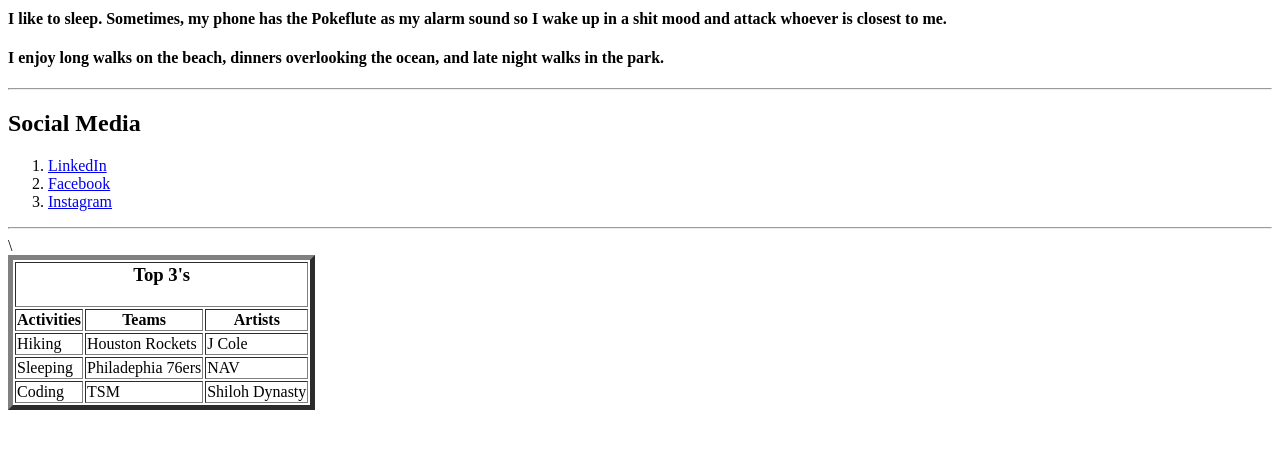
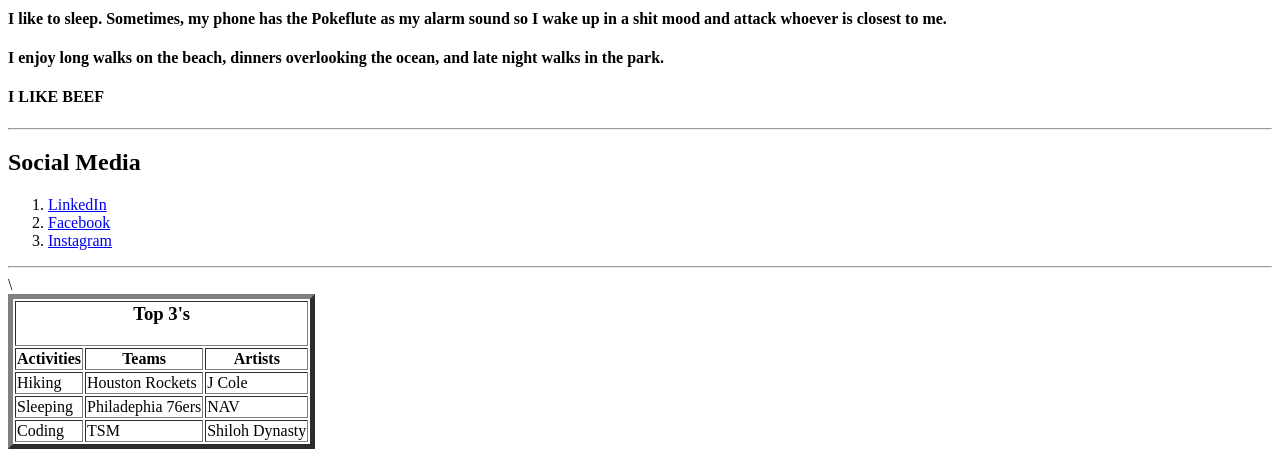
Before and after one commit to nguyenkevint94/portfolio-data, a plain HTML site: page index.html in a window 1280 px wide. Shown: the part 388-845 px from the top of the page. Before the commit the page ends 806 px from the top, so only its background shows below. Drawn offline with Linux system fonts and the light colour scheme.

Commit message:
One line added

```diff
--- a/index.html
+++ b/index.html
@@ -13,6 +13,7 @@
 </body>
     <h4>I like to sleep. Sometimes, my phone has the Pokeflute as my alarm sound so I wake up in a shit mood and attack whoever is closest to me.</h4  >
     <h4>I enjoy long walks on the beach, dinners overlooking the ocean, and late night walks in the park.</h4>
+    <h4>I LIKE BEEF</h4>
     <hr>
 </html>
 
```
